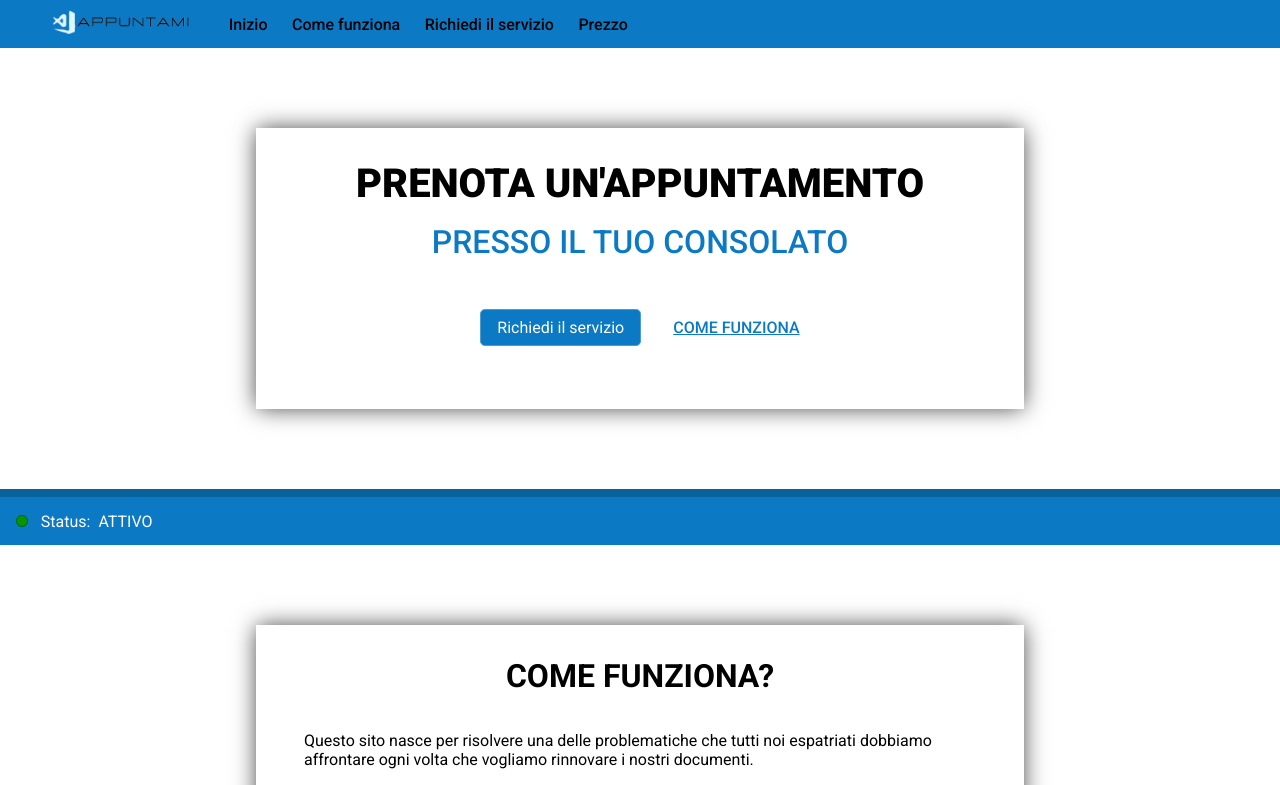
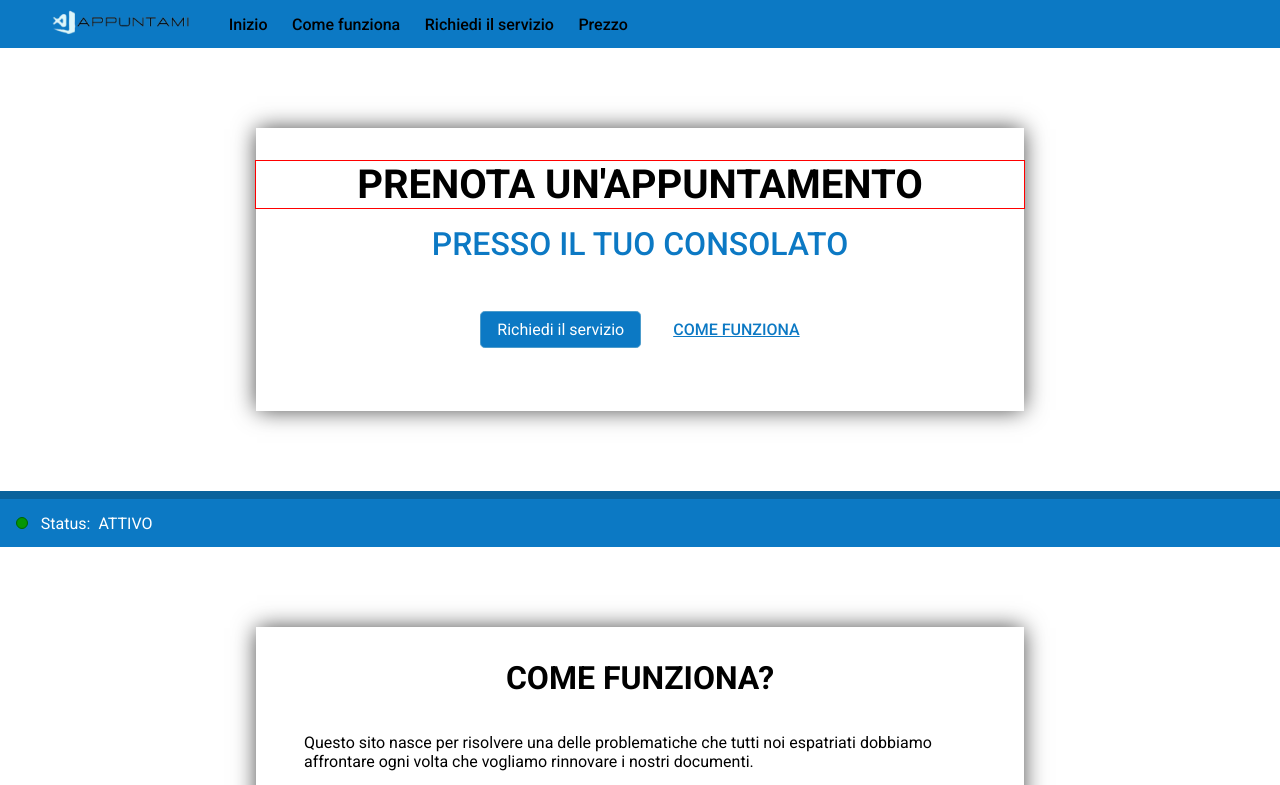
Before and after one commit to Germanilu/Prenotami, a React (Create React App) app: page / in a window 1280 px wide. Shown: the top 785 px of the page. Built offline with nearby package versions, Linux system fonts and the light colour scheme.

Commit message:
Feat: Add font mixin

```diff
--- a/src/Components/Form/Form.scss
+++ b/src/Components/Form/Form.scss
@@ -1,9 +1,7 @@
-@import '../../global.scss';
-
 @import '../../global.scss';
 
 .form-design{
-    height: 85.5vh;
+    height: 85.7vh;
     display: flex;
     flex-direction: column;
     align-items: center;
@@ -44,6 +42,7 @@
     width: 100%;
     display: flex;
     flex-direction: column;
+    justify-content: space-between;
     // border: 1px solid red;
 
 }
--- a/src/Components/Home/Home.scss
+++ b/src/Components/Home/Home.scss
@@ -12,9 +12,12 @@
 .box-title{
     margin-top: 2rem;
     margin-bottom: 1rem;
-	text-transform: uppercase;
-	font-size: 2.5rem;
-	font-weight: 900;
+	border: 1px solid red;
+	width: 100%;
+	text-align: center;
+	@include font($black,2.5rem,700,uppercase);
+
+
 }
 
 .box-title-second-row{
@@ -24,9 +27,6 @@
 	font-weight: 500;
 	font-size: 2rem;
 }
-
-
-
 
 .action-box{
     margin-bottom: 2rem;
@@ -52,9 +52,7 @@
 }
 
 .information-button{
-	color:$french_blue ;
-	text-transform: uppercase;
-	font-weight: 500;
+	@include font($french_blue,inherit,500,uppercase);
 	cursor: pointer;
 }
 
--- a/src/global.scss
+++ b/src/global.scss
@@ -6,3 +6,16 @@ $celestial_blue: #4c9ccc;
 $white: #ffffff;
 $black: #000000;
 $transparent_black: #0000008f;
+$media: 768px;
+
+@mixin font(
+    $color:$black,
+    $font_size:inherit,
+    $font_weight:inherit,
+    $text_transform:inherit
+    ){
+        color: $color;
+        font-size: $font_size;
+        font-weight: $font_weight;
+        text-transform: $text_transform;
+     }
```
